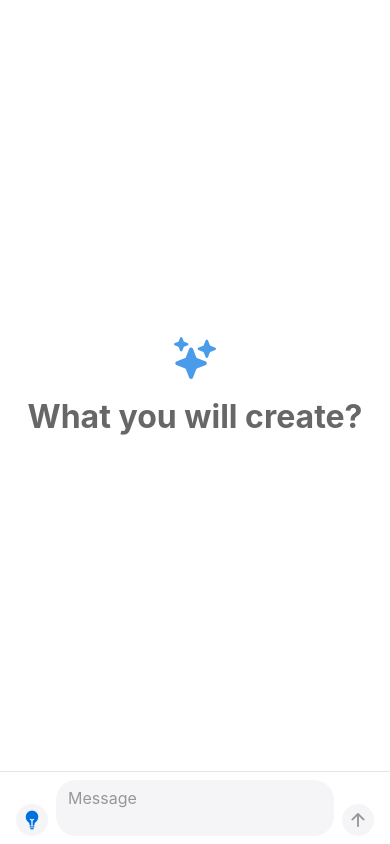
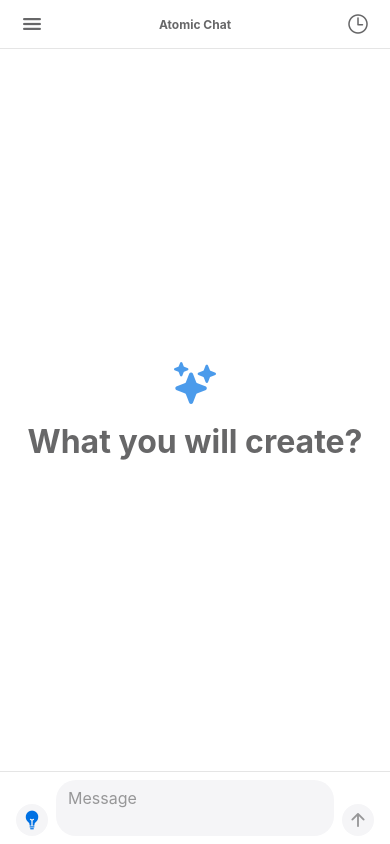
Before and after one commit to gui-zaf/atomic-ai, a React Native app: screen / in a window 390 px wide. Built offline with nearby package versions, Linux system fonts and the light colour scheme.

Commit message:
Add header component

```diff
--- a/App.tsx
+++ b/App.tsx
@@ -2,6 +2,7 @@
 import { View } from 'react-native';
 import { SafeAreaProvider, SafeAreaView } from 'react-native-safe-area-context';
 import { WelcomeCreator } from './components/WelcomeCreator';
+import { Header } from './components/Header';
 import ChatInput from './components/ChatInput';
 import { colors } from './theme/theme';
 
@@ -15,6 +16,7 @@
       <View style={{ flex: 1, backgroundColor: colors.background }}>
         <StatusBar style="auto" />
         <SafeAreaView edges={['top']} style={{ flex: 1 }}>
+          <Header />
           <WelcomeCreator />
         </SafeAreaView>
         <SafeAreaView edges={['bottom']}>
--- /dev/null
+++ b/components/Header.tsx
@@ -0,0 +1,50 @@
+import React from 'react';
+import { View, Text, StyleSheet, TouchableOpacity } from 'react-native';
+import { Ionicons } from '@expo/vector-icons';
+import { colors } from '../theme/theme';
+
+export const Header = () => {
+  return (
+    <View style={styles.container}>
+      <TouchableOpacity style={styles.iconButton}>
+        <Ionicons name="menu" size={24} color={colors.text} style={styles.icon} />
+      </TouchableOpacity>
+
+      <Text style={styles.title}>Atomic Chat</Text>
+
+      <TouchableOpacity style={styles.iconButton}>
+        <Ionicons name="time-outline" size={24} color={colors.text} style={styles.icon} />
+      </TouchableOpacity>
+    </View>
+  );
+};
+
+const styles = StyleSheet.create({
+  container: {
+    paddingHorizontal: 16,
+    paddingVertical: 8,
+    backgroundColor: colors.background,
+    borderBottomWidth: 1,
+    borderBottomColor: 'rgba(0, 0, 0, 0.1)',
+    flexDirection: 'row',
+    alignItems: 'center',
+    justifyContent: 'space-between',
+  },
+  title: {
+    fontSize: 12,
+    color: colors.text,
+    opacity: 0.7,
+    fontWeight: 'bold',
+    flex: 1,
+    textAlign: 'center',
+  },
+  iconButton: {
+    width: 32,
+    height: 32,
+    justifyContent: 'center',
+    alignItems: 'center',
+  },
+  icon: {
+    opacity: 0.7,
+  },
+});
```
